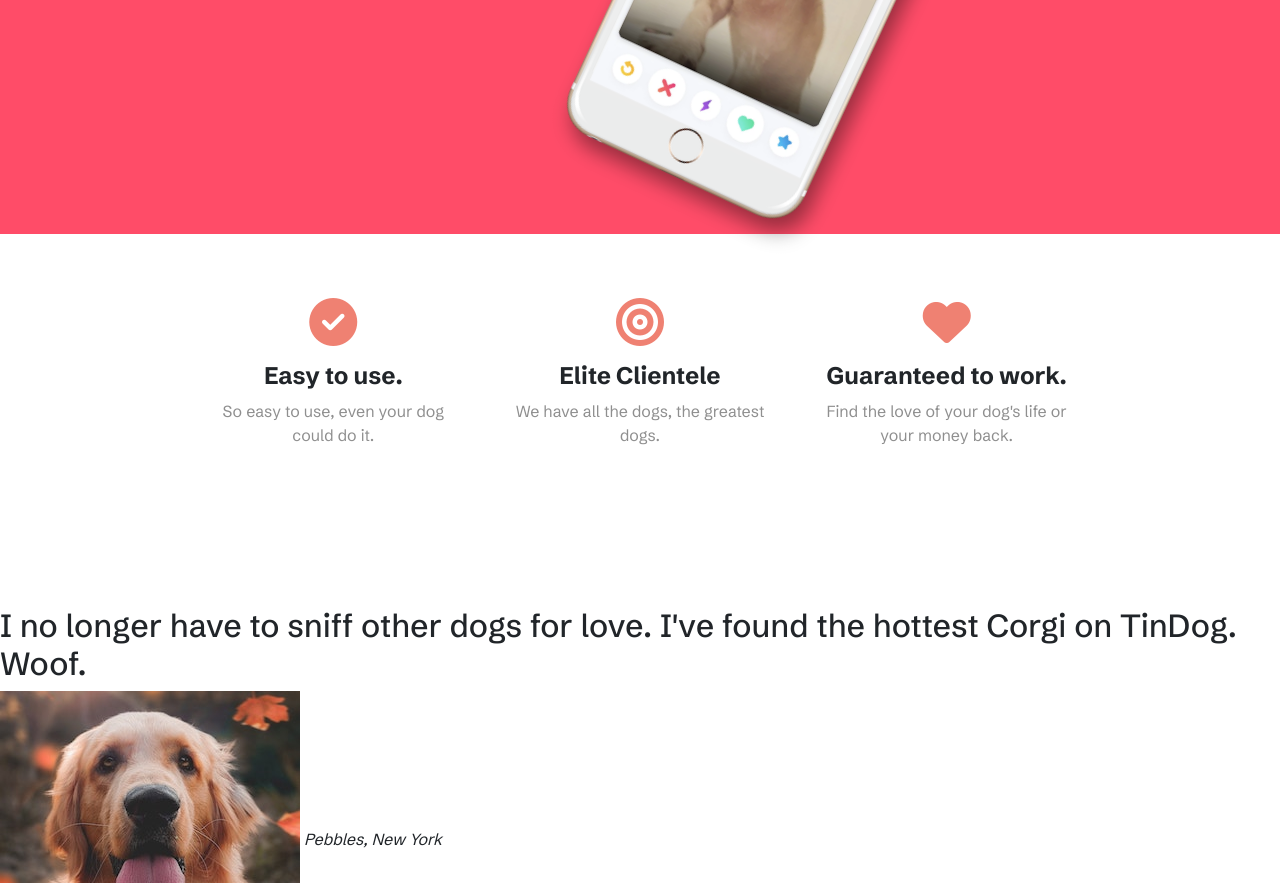
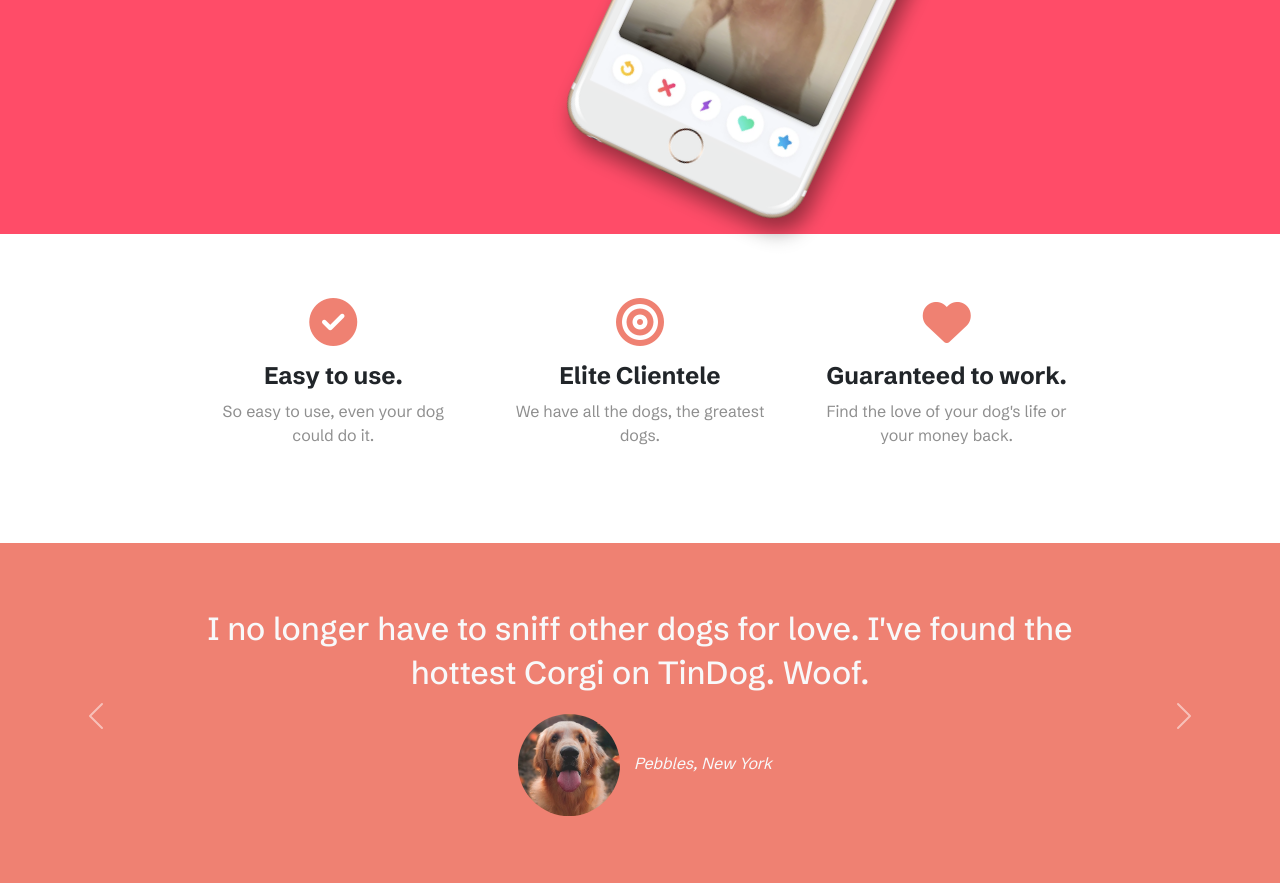
Before and after one commit to ernest-heh/tindog, a plain HTML site: page index.html in a window 1280 px wide. Shown: the part 449-1332 px from the top of the page. Drawn offline with nearby package versions, Linux system fonts and the light colour scheme.

Commit message:
added carousel to testimonials

```diff
--- a/css/styles.css
+++ b/css/styles.css
@@ -35,7 +35,7 @@ h1 {
 
 /* Features Section */
 #features {
-  padding: 4rem 0;
+  padding: 4rem 0 0;
 }
 
 #features i {
@@ -58,3 +58,36 @@ h1 {
   color: #8f8f8f;
   margin-bottom: 4rem;
 }
+
+/* Testimonial Section */
+#testimonials {
+  padding: 4rem 0;
+  background-color: #ef8172;
+}
+
+#testimonials h2 {
+  font-size: 2rem;
+  line-height: 1.4;
+}
+
+#testimonials img {
+  object-fit: cover;
+  border-radius: 50%;
+  width: 10%;
+  margin: 0.6rem;
+}
+
+.carousel-item {
+  padding: 0 10%;
+}
+
+/* Press Section */
+#press {
+  background-color: #ef8172;
+  padding-bottom: 2rem;
+}
+
+#press img {
+  width: 15%;
+  margin: 0 1.5rem;
+}
--- a/index.html
+++ b/index.html
@@ -79,7 +79,6 @@
     </section>
 
     <!-- Features -->
-
     <section id="features">
       <div class="container-fluid">
         <div class="row">
@@ -105,31 +104,69 @@
     </section>
 
     <!-- Testimonials -->
-
-    <section id="testimonials">
-      <h2>
-        I no longer have to sniff other dogs for love. I've found the hottest
-        Corgi on TinDog. Woof.
+    <section id="testimonials" class="text-light text-center">
+      <div
+        id="testimonial-carousel"
+        class="carousel slide"
+        data-bs-ride="false"
+        data-bs-interval="1000"
+        data-bs-keyboard="true"
+      >
+        <div class="carousel-inner">
+          <div class="carousel-item active">
+            <h2 class="testimonial-text px-5">
+              I no longer have to sniff other dogs for love. I've found the
+              hottest Corgi on TinDog. Woof.
             </h2>
             <img src="images/dog-img.jpg" alt="dog-profile" />
             <em>Pebbles, New York</em>
+          </div>
 
-      <!-- <h2 class="testimonial-text">My dog used to be so lonely, but with TinDog's help, they've found the love of their life. I think.</h2>
-    <img class="testimonial-image" src="images/lady-img.jpg" alt="lady-profile">
-    <em>Beverly, Illinois</em> -->
+          <div class="carousel-item">
+            <h2 class="testimonial-text px-5">
+              My dog used to be so lonely, but with TinDog's help, they've found
+              the love of their life. I think.
+            </h2>
+            <img
+              class="testimonial-image"
+              src="images/lady-img.jpg"
+              alt="lady-profile"
+            />
+            <em>Beverly, Illinois</em>
+          </div>
+        </div>
+        <a
+          class="carousel-control-prev"
+          type="button"
+          data-bs-target="#testimonial-carousel"
+          data-bs-slide="prev"
+        >
+          <span class="carousel-control-prev-icon" aria-hidden="true"></span>
+          <span class="visually-hidden">Previous</span>
+        </a>
+        <a
+          class="carousel-control-next"
+          type="button"
+          data-bs-target="#testimonial-carousel"
+          data-bs-slide="next"
+        >
+          <span class="carousel-control-next-icon" aria-hidden="true"></span>
+          <span class="visually-hidden">Next</span>
+        </a>
+      </div>
     </section>
 
     <!-- Press -->
-
     <section id="press">
+      <div class="container-fluid text-center">
         <img src="images/techcrunch.png" alt="tc-logo" />
         <img src="images/tnw.png" alt="tnw-logo" />
         <img src="images/bizinsider.png" alt="biz-insider-logo" />
         <img src="images/mashable.png" alt="mashable-logo" />
+      </div>
     </section>
 
     <!-- Pricing -->
-
     <section id="pricing">
       <h2>A Plan for Every Dog's Needs</h2>
       <p>Simple and affordable price plans for your and your dog.</p>
```
Lines whose indentation alone changed are shown as unchanged.
